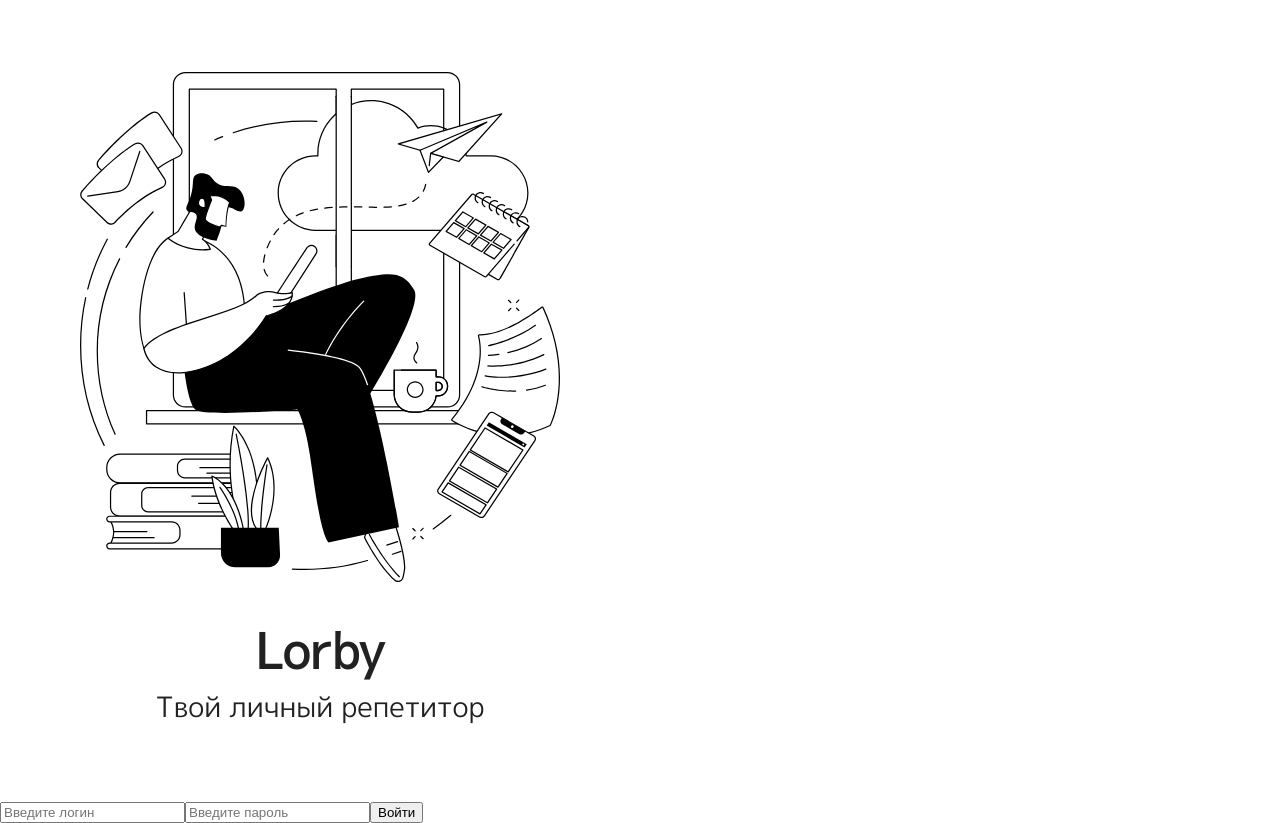
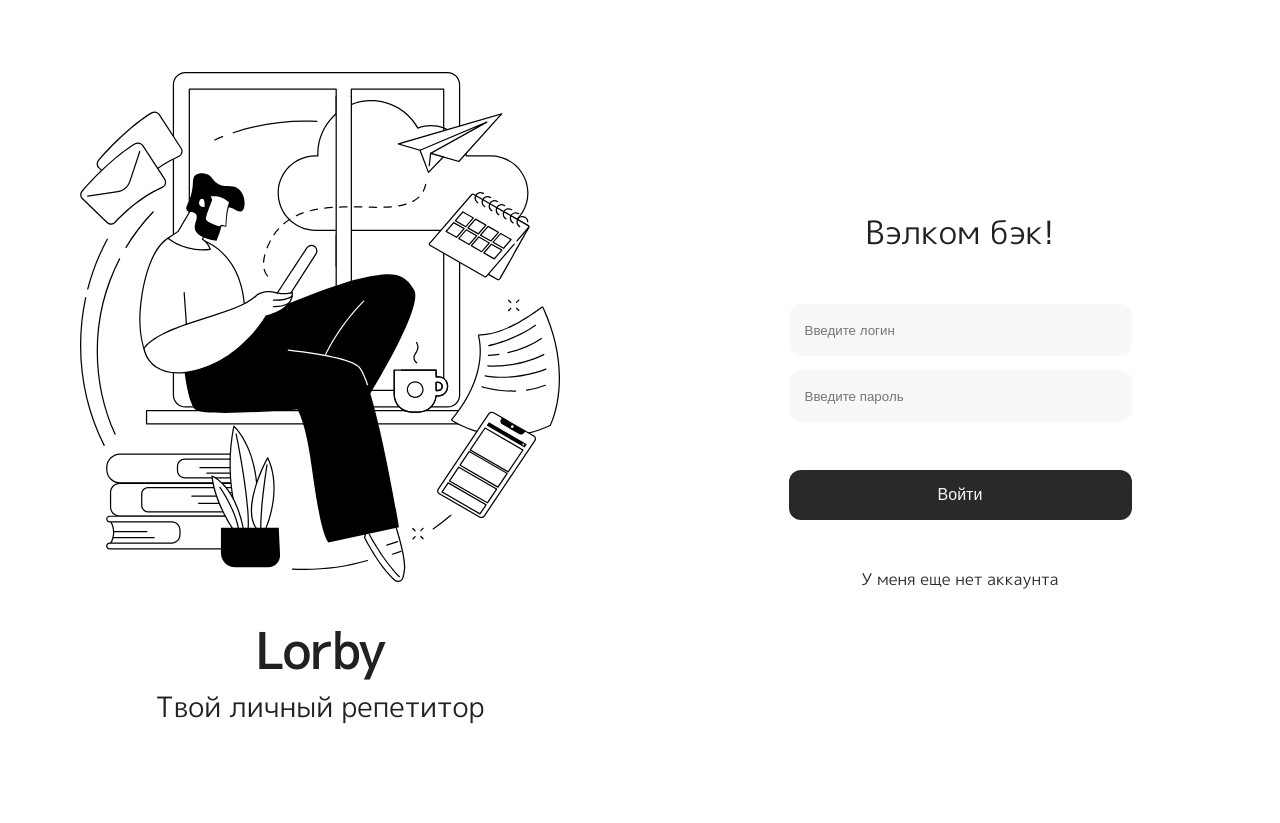
Before and after one commit to ainaziko/lorby, a React (Create React App) app: page / in a window 1280 px wide. After the commit the page ends 800 px from the top, so only its background shows below. Built offline with nearby package versions, Linux system fonts and the light colour scheme.

Commit message:
completed login page jsx and layout, set up routing between pages

```diff
--- a/package.json
+++ b/package.json
@@ -9,6 +9,7 @@
     "formik": "^2.4.6",
     "react": "^18.3.1",
     "react-dom": "^18.3.1",
+    "react-router-dom": "^6.24.0",
     "react-scripts": "5.0.1",
     "web-vitals": "^2.1.4",
     "yup": "^1.4.0"
--- a/src/App.js
+++ b/src/App.js
@@ -1,9 +1,15 @@
+import { Routes, Route } from "react-router-dom";
 import LoginPage from './pages/login/LoginPage'
+import RegistrationPage from './pages/registration/RegistrationPage';
+
 
 function App() {
   return (
     <div className="App">
-      <LoginPage/>
+      <Routes>
+          <Route path="/" element={<LoginPage/>} />
+          <Route path="/register" element={<RegistrationPage/>} />
+      </Routes>
     </div>
   );
 }
--- a/src/components/forms/login/LoginForm.jsx
+++ b/src/components/forms/login/LoginForm.jsx
@@ -1,6 +1,8 @@
 import { useFormik } from "formik";
+import { Link } from "react-router-dom";
 import React from "react";
 import { basicSchema } from "../../../schemas";
+import styles from './LoginForm.module.css'
 
 const onSubmit = async (values, actions) => {
     console.log(values)
@@ -11,7 +13,7 @@ const onSubmit = async (values, actions) => {
 
 const LoginForm = () => {
 
-    const {values, handleChange, handleBlur, handleSubmit } = useFormik({
+    const {values, isSubmitting,  handleChange, handleBlur, handleSubmit } = useFormik({
         initialValues: {
              login: "",
              password: ""
@@ -19,13 +21,18 @@ const LoginForm = () => {
         validationSchema: basicSchema,
         onSubmit
     })
-    console.log(values)
 
     return(
-        <form onSubmit={handleSubmit}>
-            <input id="login" value={values.login} placeholder="Введите логин" onChange={handleChange} onBlur={handleBlur}/>
-            <input id="password" type="password" value={values.password} placeholder="Введите пароль" onChange={handleChange} onBlur={handleBlur}/>
-            <button type="submit">Войти</button>
+        <form className={styles.loginForm} onSubmit={handleSubmit}>
+            <p className={styles.greeting}>Вэлком бэк!</p>
+            <div className={styles.inputs}>
+                <input className={styles.loginInput} id="login" value={values.login} placeholder="Введите логин" onChange={handleChange} onBlur={handleBlur}/>
+                <input className={styles.passwordInput} id="password" type="password" value={values.password} placeholder="Введите пароль" onChange={handleChange} onBlur={handleBlur}/>
+            </div>
+            <button className={styles.loginBtn} disabled={isSubmitting} type="submit">Войти</button>
+            <Link to="/register" className={styles.goToRegister}>
+                У меня еще нет аккаунта
+            </Link>
         </form>
     )
 }
--- a/src/components/forms/login/LoginForm.module.css
+++ b/src/components/forms/login/LoginForm.module.css
@@ -0,0 +1,48 @@
+.loginForm {
+    width: 50%;
+    height: 100vh;
+    display: flex;
+    flex-direction: column;
+    justify-content: center;
+    align-items: center;
+}
+
+.greeting {
+    font-size: 32px;
+    font-weight: 500;
+}
+
+.inputs {
+    height: 118px;
+    margin: 3rem 0;
+    display: flex;
+    flex-direction: column;
+    justify-content: space-between;
+}
+
+.loginInput, .passwordInput {
+    width: 343px;
+    height: 52px;
+    padding-left: 1rem;
+    color: #212121;
+    border: none;
+    border-radius: 12px;
+    background-color: #F8F8F8;
+}
+
+.loginBtn {
+    width: 343px;
+    height: 50px;
+    border: none;
+    border-radius: 12px;
+    color: #F8F8F8;
+    font-size: 16px;
+    background-color: #292929;
+    margin-bottom: 3rem;
+}
+
+.goToRegister {
+    color: #292929;
+    font-size: 16px;
+    text-decoration: none;
+}
--- /dev/null
+++ b/src/components/forms/registration/RegistrationForm.jsx
@@ -0,0 +1,36 @@
+import React from "react";
+import { useFormik } from "formik";
+import { registrationSchema } from "../../../schemas";
+
+const onSubmit = async (values, actions) => {
+    console.log(values)
+    console.log(actions)
+    await new Promise((resolve) => setTimeout(resolve, 1000));
+    actions.resetForm();
+}
+
+const RegistrationForm = () => {
+    const {values, errors, isSubmitting,  handleChange, handleBlur, handleSubmit } = useFormik({
+        initialValues: {
+            email: "",
+            login: "",
+            password: "",
+            confirmPassword: ""
+        },
+        validationSchema: registrationSchema,
+        onSubmit
+    })
+    console.log(errors)
+
+    return(
+        <form  onSubmit={handleSubmit}>
+            <input id="email" value={values.email} placeholder="Введите адрес почты" onChange={handleChange} onBlur={handleBlur}/>
+            <input id="login" value={values.login} placeholder="Придумайте логин" onChange={handleChange} onBlur={handleBlur}/>
+            <input id="password" type="password" value={values.password} placeholder="Создайте пароль" onChange={handleChange} onBlur={handleBlur}/>
+            <input id="confirmPassword" name="confirmPassword" type="password" value={values.confirmPassword} placeholder="Подтвердите пароль" onChange={handleChange} onBlur={handleBlur}/>
+            <button disabled={isSubmitting} type="submit">Далее</button>
+        </form>
+    )
+}
+
+export default RegistrationForm;
--- a/src/index.js
+++ b/src/index.js
@@ -2,10 +2,13 @@ import React from 'react';
 import ReactDOM from 'react-dom/client';
 import './index.css';
 import App from './App';
+import { BrowserRouter } from 'react-router-dom';
 
 const root = ReactDOM.createRoot(document.getElementById('root'));
 root.render(
   <React.StrictMode>
-    <App />
+    <BrowserRouter>
+      <App />
+    </BrowserRouter>
   </React.StrictMode>
 );
--- a/src/pages/login/LoginPage.jsx
+++ b/src/pages/login/LoginPage.jsx
@@ -1,13 +1,14 @@
 import React from "react";
 import Illustration from "../../UI/illustration/Illustration";
 import LoginForm from "../../components/forms/login/LoginForm";
+import styles from './LoginPage.module.css'
 
 const LoginPage = () => {
     return (
-        <>
+        <div className={styles.loginPage}>
             <Illustration/>
             <LoginForm/>
-        </>
+        </div>
     )
 }
 
--- /dev/null
+++ b/src/pages/login/LoginPage.module.css
@@ -0,0 +1,3 @@
+.loginPage {
+    display: flex;
+}
--- /dev/null
+++ b/src/pages/registration/RegistrationPage.jsx
@@ -0,0 +1,14 @@
+import React from "react";
+import Illustration from "../../UI/illustration/Illustration";
+import RegistrationForm from "../../components/forms/registration/RegistrationForm";
+
+const RegistrationPage = () => {
+    return(
+        <>
+            <Illustration/>
+            <RegistrationForm/>
+        </>
+    )
+}
+
+export default RegistrationPage;
--- a/src/schemas/index.js
+++ b/src/schemas/index.js
@@ -1,6 +1,20 @@
- import * as yup from "yup";
+import * as yup from "yup";
 
- export const basicSchema = yup.object().shape({
+export const basicSchema = yup.object().shape({
     login: yup.string().required("required"),
     password: yup.string().required("required")
- })
+})
+
+export const registrationSchema = yup.object().shape({
+    email: yup.string().email("Введите правильный адрес почты").required("Обязательное поле"),
+    login: yup.string().required("Обязательное поле"),
+    password: yup.string()
+      .min(8, 'Пароль должен содержать минимум 8 символов')
+      .max(15, 'Пароль должен содержать максимум 15 символов')
+      .matches(/[a-z]/, 'Пароль должен содержать минимум одну строчную букву')
+      .matches(/[A-Z]/, 'Пароль должен содержать минимум одну прописную букву')
+      .matches(/[0-9]/, 'Пароль должен содержать минимум одну цифру')
+      .matches(/[@$!%*?&#]/, 'Пароль должен содержать минимум один спецсимвол (@, $, !, %, *, ?, &, #)')
+      .required('Пароль обязателен'),
+    consfirmPassword: yup.string().oneOf([yup.ref('password')], null, 'Пароли не совпадают')
+});
```
Also changed, not shown: src/components/forms/registration/RegistrationForm.module.css (added), 1 other file (tests, documents, lock files or other folders).
